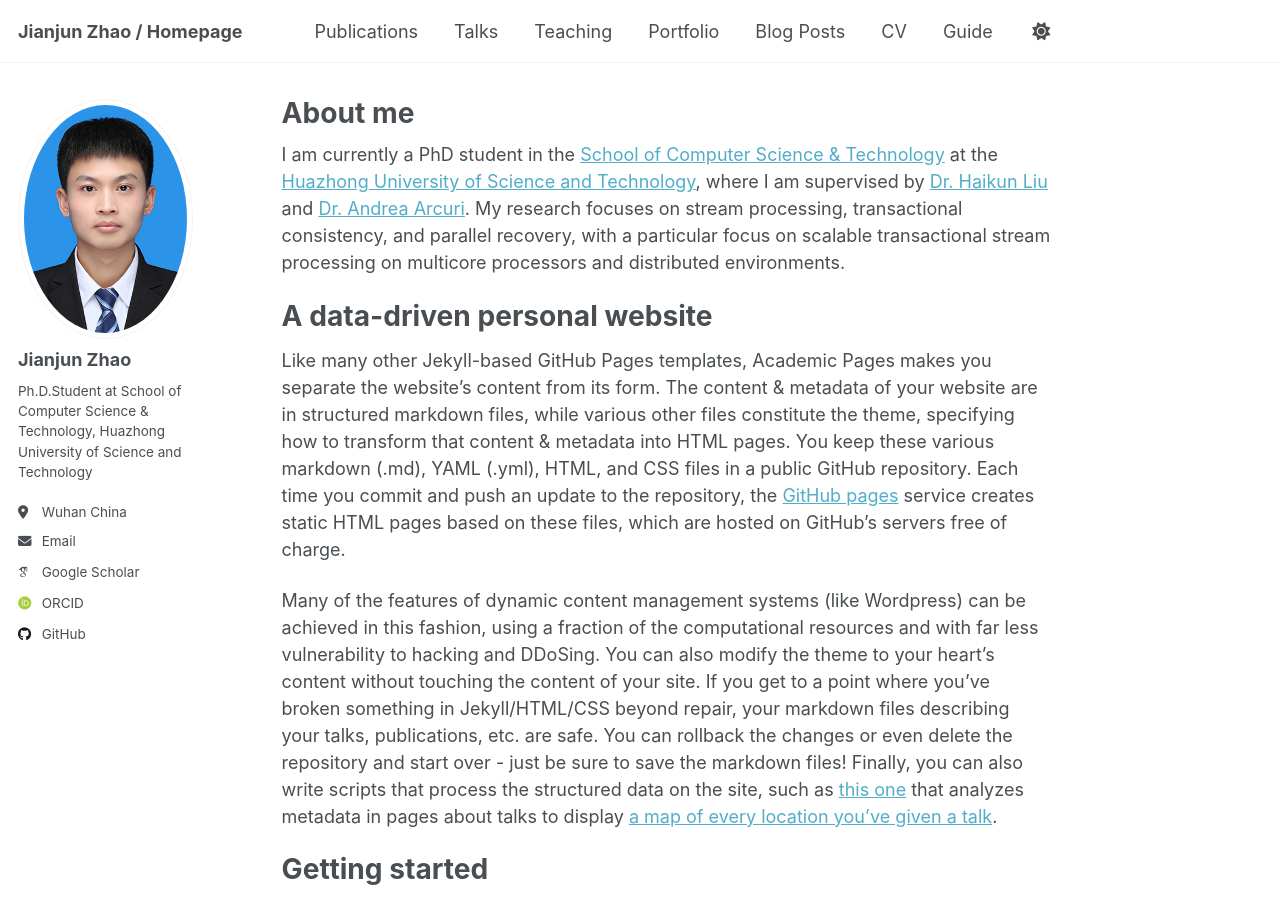
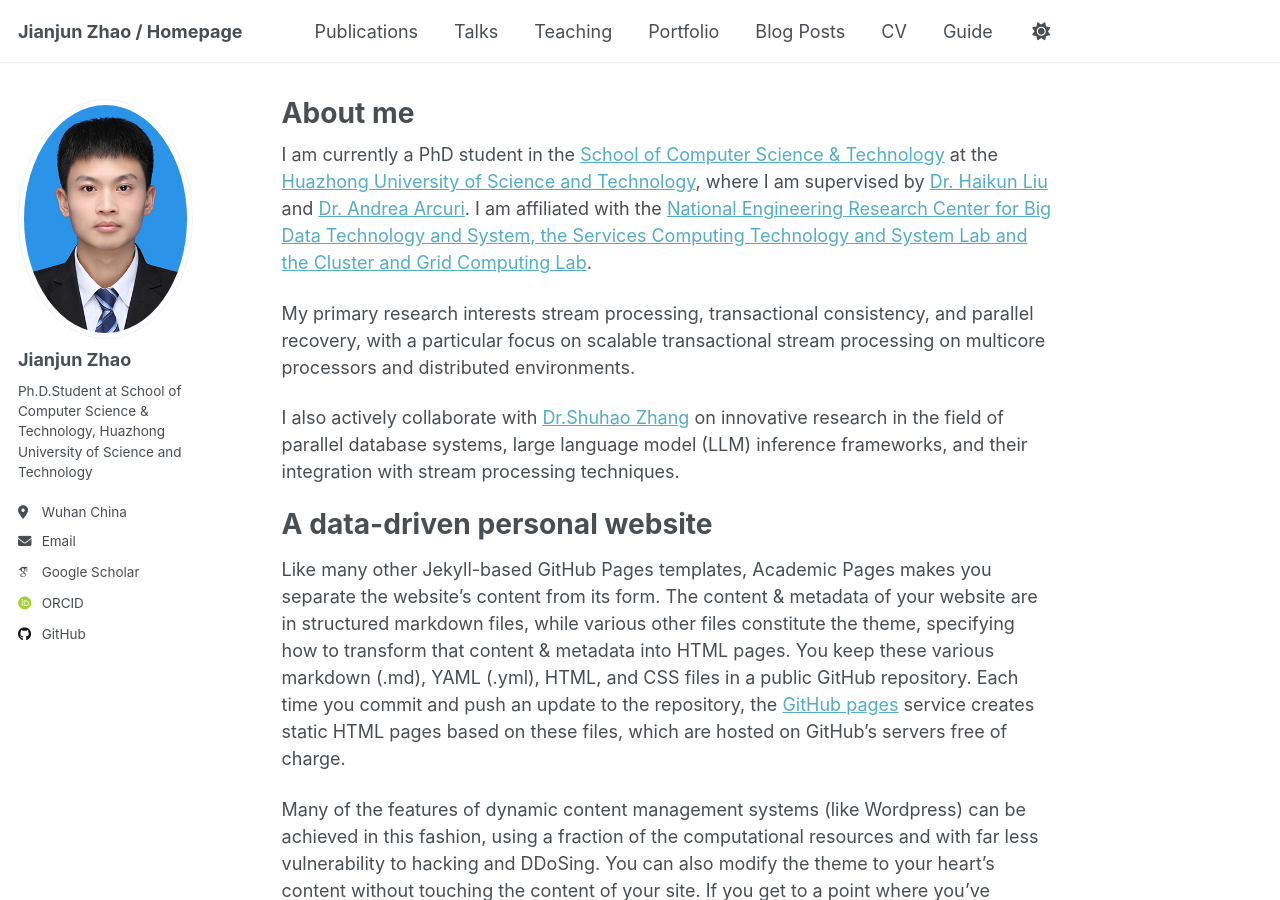
Before and after one commit to curryzjj/curryzjj.github.io, a Jekyll site: the page built from _pages/about.md, in a window 1280 px wide and 900 px high. Built offline with Jekyll 4.4.1, drawn with Linux system fonts in a browser that asks for light colours; some web fonts are replaced.

Commit message:
Modify about

```diff
--- a/_pages/about.md
+++ b/_pages/about.md
@@ -7,10 +7,16 @@ redirect_from:
   - /about.html
 ---
 I am currently a PhD student in the [School of Computer Science & Technology](https://cs.hust.edu.cn) at the [Huazhong University of Science and Technology](https://www.hust.edu.cn), where I am supervised by [Dr. Haikun Liu](https://www.cs.ox.ac.uk/people/Mark.Harman/) and [Dr. Andrea Arcuri](https://faculty.hust.edu.cn/liuhaikun/zh_CN/zhym/872475/list/index.htm).
-My research focuses on stream processing, transactional consistency, and
+I am affiliated with the [National Engineering Research Center for Big Data Technology and System, the Services Computing Technology and System Lab and the Cluster and Grid Computing Lab](https://grid.hust.edu.cn/index.htm).
+
+My primary research interests stream processing, transactional consistency, and
 parallel recovery, with a particular focus on scalable
 transactional stream processing on multicore
 processors and distributed environments.
+
+I also actively collaborate with [Dr.Shuhao Zhang](https://shuhaozhangtony.github.io/) on innovative research in the field of parallel database
+systems, large language model (LLM) inference frameworks, and their
+integration with stream processing techniques.
 
 A data-driven personal website
 ======
```
